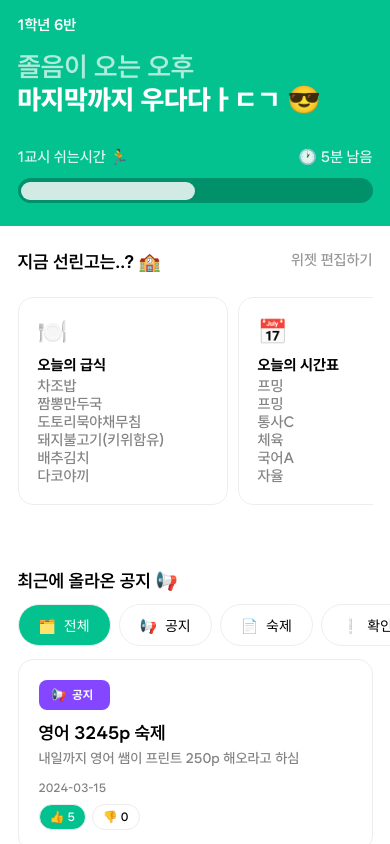
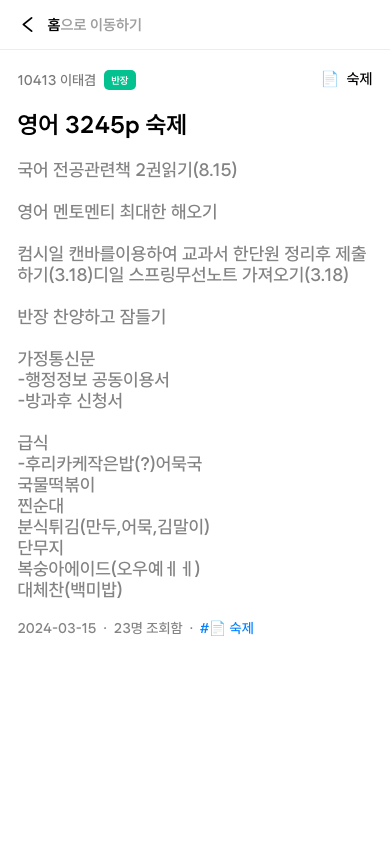
Before and after one commit to iamfiro/sunrin-life-app, a React Native app: screen / in a window 390 px wide. Built offline with nearby package versions, Linux system fonts and the light colour scheme.

Commit message:
🐛 Update initialRouteName in App.tsx, add fonts and SplashScreen in ScreenArticle.tsx

```diff
--- a/App.tsx
+++ b/App.tsx
@@ -9,7 +9,7 @@ const Stack = createNativeStackNavigator();
 export default function App() {
     return (
         <NavigationContainer>
-            <Stack.Navigator screenOptions={{ headerShown: false }}>
+            <Stack.Navigator screenOptions={{ headerShown: false }} initialRouteName="Article">
                 <Stack.Screen name="Home" component={ScreenHome} />
                 <Stack.Screen name="Setting" component={ScreenSetting} />
                 <Stack.Screen name="Article" component={ScreenArticle} />
--- /dev/null
+++ b/components/badge.tsx
@@ -0,0 +1,29 @@
+import { View, StyleSheet } from "react-native";
+import Title from "./title";
+
+interface BadgeProps {
+    type: 'teacher' | 'president' | 'twoPresident';
+}
+
+export default function Badge({ type }: BadgeProps) {
+    switch (type) {
+        case "teacher":
+            return (
+                <View style={{ backgroundColor: '#ffa303', paddingHorizontal: 7, paddingVertical: 4, borderRadius: 5 }}>
+                    <Title size={8} color="#000000" weight="300">선생님</Title>
+                </View>
+            )
+        case "president":
+            return (
+                <View style={{ backgroundColor: '#04C28F', paddingHorizontal: 7, paddingVertical: 4, borderRadius: 5 }}>
+                    <Title size={8} color="#ffffff" weight="300">반장</Title>
+                </View>
+            )
+        case "twoPresident":
+            return (
+                <View style={{ backgroundColor: '#ff03dd', paddingHorizontal: 7, paddingVertical: 4, borderRadius: 5 }}>
+                    <Title size={8} color="#ffffff" weight="300">부반장</Title>
+                </View>
+            )
+    }
+}
--- /dev/null
+++ b/components/navigationButton.tsx
@@ -0,0 +1,33 @@
+import { StyleSheet, TouchableOpacity, View } from "react-native";
+import Icon from "react-native-vector-icons/AntDesign";
+import Title from "./title";
+
+interface NavigationButtonProps {
+    name: string;
+}
+
+export default function NavigationButton({ name }: NavigationButtonProps) {
+    return (
+        <TouchableOpacity style={style.container}>
+            <Icon name="left" size={20} color="#000" />
+            <View style={{ width: 10 }} />
+            <Title size={5} color="#000" weight="300">{name}</Title>
+            <Title size={5} color="#9f9f9f" weight="300">으로 이동하기</Title>
+        </TouchableOpacity>
+    )
+}
+
+const style = StyleSheet.create({
+    container: {
+        borderColor: "#ededed",
+        borderBottomWidth: 1,
+
+        height: 50,
+
+        alignItems: "center",
+
+        paddingHorizontal: 17.5,
+
+        flexDirection: "row",
+    }
+})
--- a/components/title.tsx
+++ b/components/title.tsx
@@ -2,7 +2,7 @@ import { ReactNode } from "react";
 import { Text } from "react-native";
 
 interface TitleProps {
-    size: 0 | 1 | 2 | 3 | 4 | 5 | 6 | 7;
+    size: 0 | 1 | 2 | 3 | 4 | 5 | 6 | 7 | 8;
     color: string;
     weight: '100' | '200' | '300' | '400' | '500' | '600' | '700';
     children?: ReactNode;
@@ -47,6 +47,8 @@ function sizeToFontSize(size: TitleProps['size']) {
             return 14
         case 7:
             return 12
+        case 8:
+            return 10
     }
 
 }
--- a/screens/article.tsx
+++ b/screens/article.tsx
@@ -1,9 +1,71 @@
-import { Text } from "react-native";
+import { StyleSheet, ScrollView, StatusBar, View } from "react-native";
+import NavigationButton from "../components/navigationButton";
+import Title from "../components/title";
+import Badge from "../components/badge";
+import * as SplashScreen from "expo-splash-screen";
+import { useFonts } from "expo-font";
+import { useCallback } from "react";
 
-export default function ScreenArticle() {
+export default function ScreenArticle({ route, navigation }: any) {
+    // if(!route.params) return navigation.navigate("Home");
+    // const { id } = route.params;
+
+	SplashScreen.preventAutoHideAsync();
+
+	const [fontsLoaded, fontError] = useFonts({
+		"Wanted Sans ExtraBlack": require("../assets/fonts/WantedSans-ExtraBlack.otf"),
+		"Wanted Sans Black": require("../assets/fonts/WantedSans-Black.otf"),
+		"Wanted Sans ExtraBold": require("../assets/fonts/WantedSans-ExtraBold.otf"),
+		"Wanted Sans Bold": require("../assets/fonts/WantedSans-Bold.otf"),
+		"Wanted Sans SemiBold": require("../assets/fonts/WantedSans-SemiBold.otf"),
+		"Wanted Sans Medium": require("../assets/fonts/WantedSans-Medium.otf"),
+		"Wanted Sans Regular": require("../assets/fonts/WantedSans-Regular.otf"),
+	});
+
+	const onLayoutRootView = useCallback(async () => {
+		if (fontsLoaded || fontError) {
+			await SplashScreen.hideAsync();
+		}
+	}, [fontsLoaded, fontError]);
+
+	if (!fontsLoaded && !fontError) {
+		return null;
+	}
+
     return (
         <>
-        <Text>Setting</Text>
+        <ScrollView style={style.container} onLayout={onLayoutRootView}>
+            <NavigationButton name="홈" />
+            <View style={{ paddingHorizontal: 17.5, marginTop: 20 }}>
+                <View style={{ flexDirection: 'row', justifyContent: "space-between" }}>
+                    <View style={{ flexDirection: 'row', alignItems: 'center' }}>
+                        <Title size={6} color="#7a7a7a" weight="200">10413 이태겸</Title>
+                        <View style={{ width: 8 }} />
+                        <Badge type="president" />
+                    </View>
+                    <Title size={5} color="#000000" weight="200">📄  숙제</Title>
+                </View>
+                <View style={{ height: 20 }} />
+                <Title size={2} color="#000" weight="300">영어 3245p 숙제</Title>
+                <View style={{ height: 20 }} />
+                <Title size={4} color="#838383" weight="200">국어 전공관련책 2권읽기(8.15){'\n\n'}영어 멘토멘티 최대한 해오기{'\n\n'}컴시일 캔바를이용하여 교과서 한단원 정리후 제출하기(3.18)디일 스프링무선노트 가져오기(3.18){'\n\n'}반장 찬양하고 잠들기{'\n\n'}가정통신문{'\n'}-행정정보 공동이용서{'\n'}-방과후 신청서{'\n\n'}급식{'\n'}-후리카케작은밥(?)어묵국{'\n'}국물떡볶이{'\n'}찐순대{'\n'}분식튀김(만두,어묵,김말이){'\n'}단무지{'\n'}복숭아에이드(오우예ㅔㅔ){'\n'}대체찬(백미밥)</Title>
+                <View style={{ height: 20 }} />
+                <View style={{ flexDirection: 'row' }}>
+                    <Title size={6} color="#838383" weight="200">2024-03-15  ·  23명 조회함  ·  </Title>
+                    <Title size={6} color="#0080ff" weight="200">#📄 숙제</Title>
+                </View>
+
+            </View>
+        </ScrollView>
+        <StatusBar backgroundColor={"#ffffff"} barStyle={"dark-content"} />
         </>
     )
 }
+
+const style = StyleSheet.create({
+    container: {
+        flex: 1,
+
+        backgroundColor: "#fff",
+    },
+})
```
